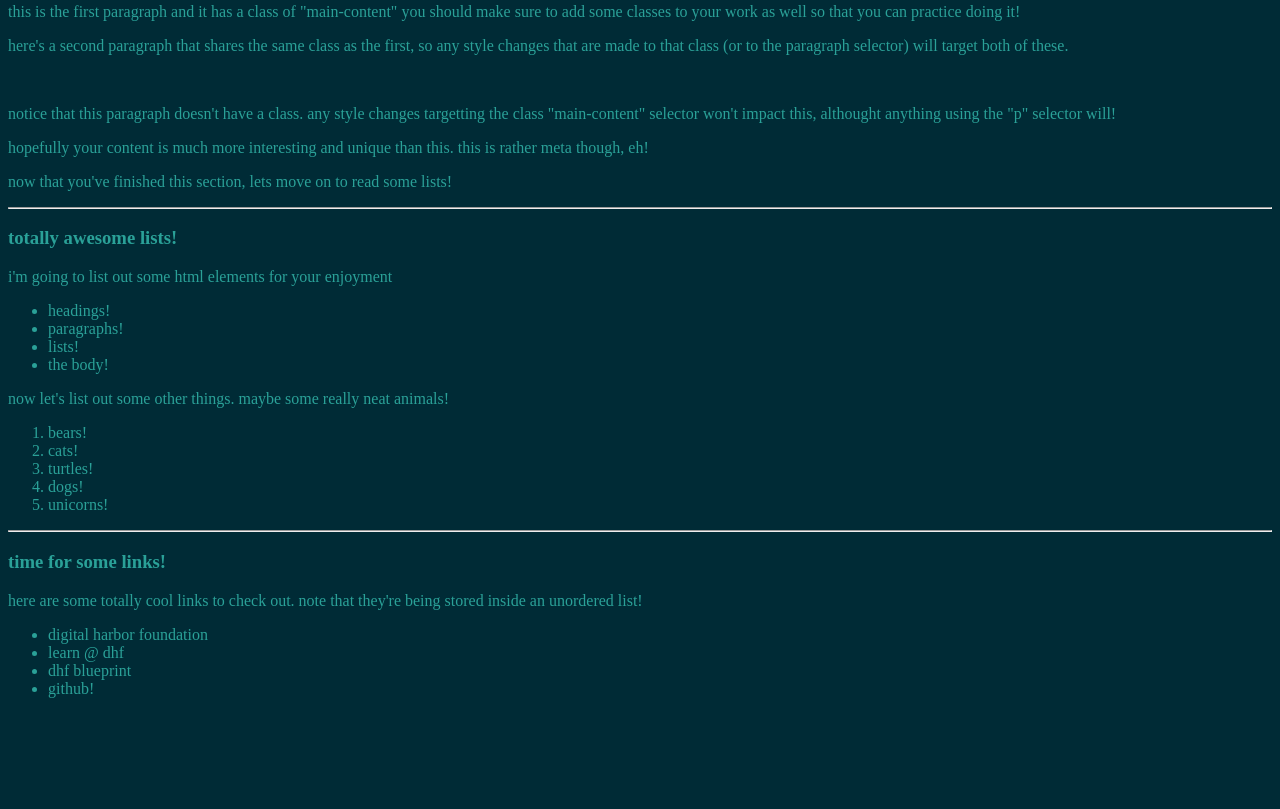
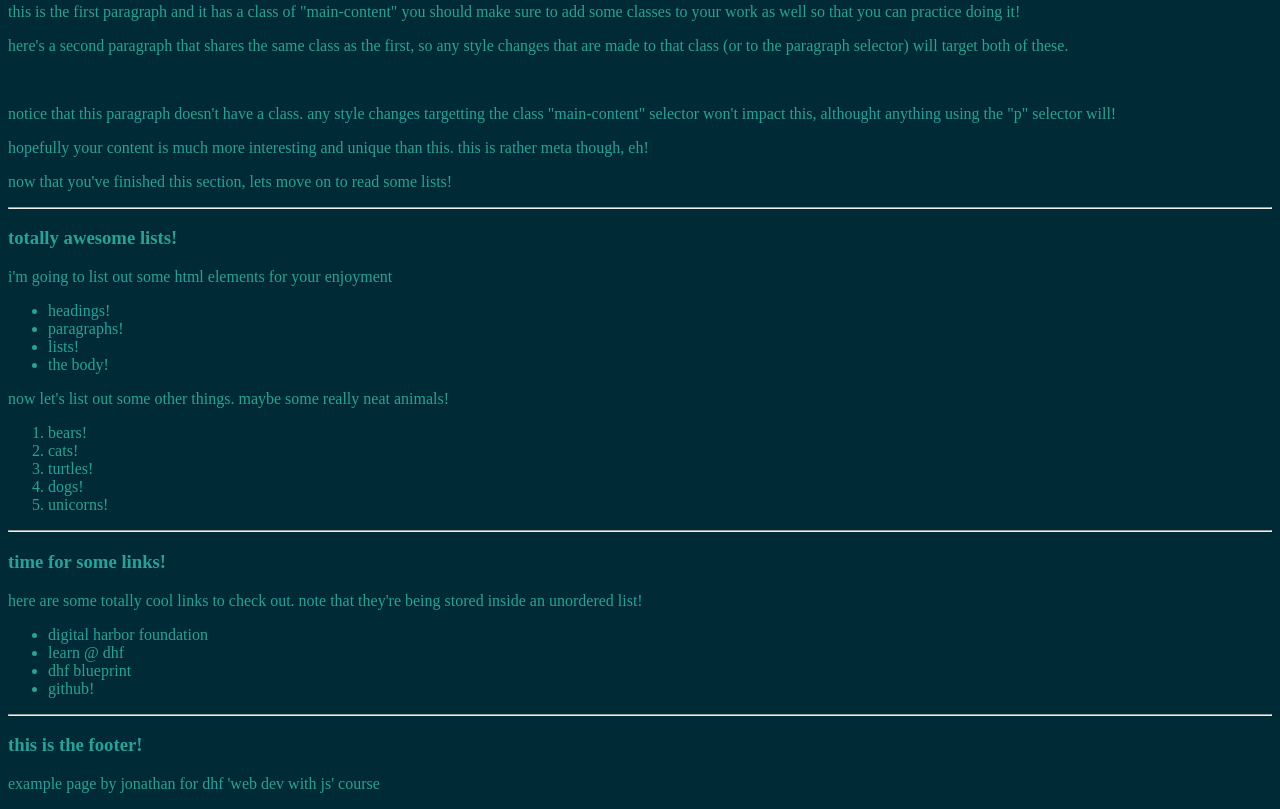
Before and after one commit to jonathanprozzi/html-css-refresher, a plain HTML site: page index.html in a window 1280 px wide. Shown: the part 298-1107 px from the top of the page. Before the commit the page ends 1012 px from the top, so only its background shows below. Drawn offline with Linux system fonts and the light colour scheme.

Commit message:
added a footer

```diff
--- a/index.html
+++ b/index.html
@@ -62,6 +62,13 @@
               <li><a href="github.com"></a>github!</li>
             </ul>
         </section> <!-- end of "links-section" section -->
+        <hr id="split-three"/> <!-- horizontal rule is a line across page -->
+        <footer>
+            <div id="footer-content"></div>
+                <h3 id="footer-heading">this is the footer!</h3>
+                <p id="foot-tag">example page by jonathan for dhf 'web dev with js' course</p>
+            </div> <!-- end of "footer-content" div -->
+        </footer>
       </div> <!-- "main-container" div -->
   </body>
 </html>
```
